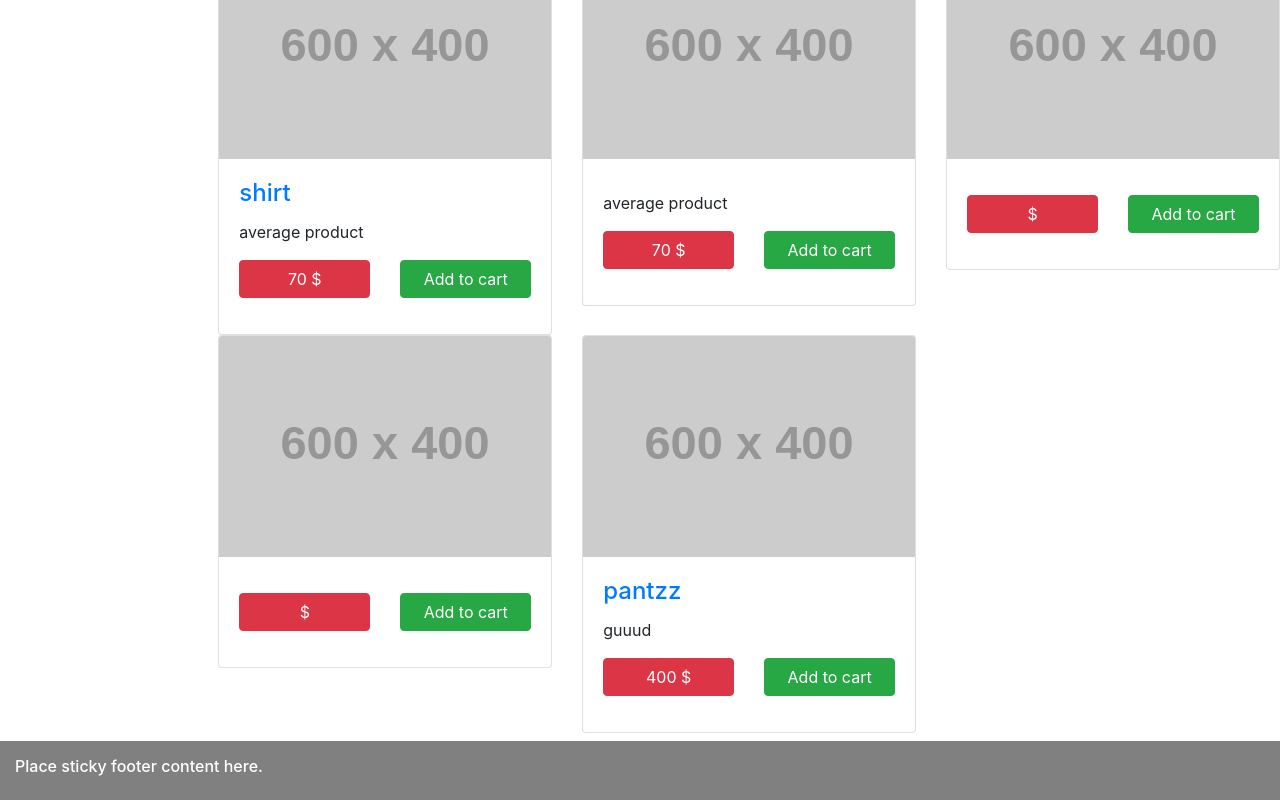
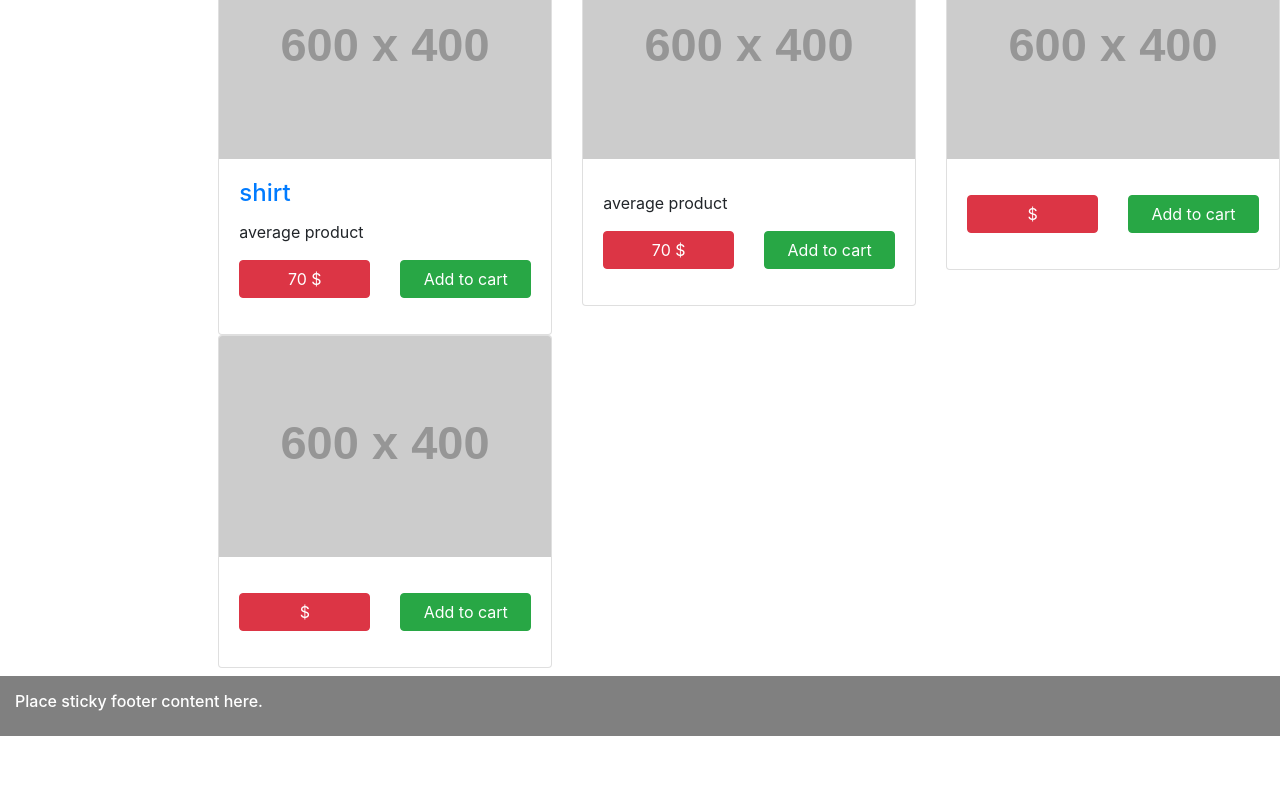
Before and after one commit to jimthomas1997/CRUD-angular, an Angular app in the folder crud/: page /products in a window 1280 px wide. Shown: the part 923-1723 px from the top of the page. After the commit the page ends 1659 px from the top, so only its background shows below. Built offline with nearby package versions, Linux system fonts and the light colour scheme; data requests are answered from the project's data file.

Commit message:
delete product done

```diff
--- a/crud/src/app/layout/sidebar/sidebar.component.html
+++ b/crud/src/app/layout/sidebar/sidebar.component.html
@@ -1,5 +1,6 @@
 <div class="sidebar">
     <a href="products">All Products</a>
+    <a href="products/create-products">Create Product</a>
     <div *ngFor="let cat of categoryList">
 
         <a href="products/category/{{cat.id}}">{{ cat.categoryName }}</a>
--- a/crud/src/app/products/delete-products/delete-products.component.ts
+++ b/crud/src/app/products/delete-products/delete-products.component.ts
@@ -1,5 +1,6 @@
 import { Component, OnInit } from '@angular/core';
 import { ActivatedRoute } from '@angular/router';
+import { ProductsService } from '../products.service';
 
 @Component({
   selector: 'app-delete-products',
@@ -8,12 +9,17 @@ import { ActivatedRoute } from '@angular/router';
 })
 export class DeleteProductsComponent implements OnInit {
 
-  productId=0;
-  constructor(private activatedRoute:ActivatedRoute) { }
+  productId = 0;
+  constructor(private activatedRoute: ActivatedRoute,
+              private productsService: ProductsService) { }
 
   ngOnInit(): void {
-    this.activatedRoute.params.subscribe(data=>{
-      this.productId=data.id
+    this.activatedRoute.params.subscribe(data => {
+      this.productId = data.id;
+
+      this.productsService.deleteProduct(this.productId).subscribe(deleteData => {
+          console.log('deleted');
+      });
     });
   }
 
--- a/crud/src/app/products/view-products/view-products.component.html
+++ b/crud/src/app/products/view-products/view-products.component.html
@@ -3,7 +3,8 @@
     <div class="card">
         <img class="card-img-top" src="https://dummyimage.com/600x400/55595c/fff" alt="Card image cap">
         <div class="card-body">
-            <a href="products/update-products/{{productId}}">Update Product</a>
+            <a href="products/update-products/{{productId}}">Update Product</a> |
+            <a href="products/delete-products/{{productId}}">Delete Product</a>
             <h4 class="card-title"><a href="product.html" title="View Product">{{productDetails.productName}}</a></h4>
             <p class="card-text">{{productDetails.description}}</p>
             <div class="row">
--- a/crud/src/assets/data/db.json
+++ b/crud/src/assets/data/db.json
@@ -1,12 +1,14 @@
 {
   "products": [
     {
-      "id": 1,
       "categoryId": 1,
       "productName": "shirt",
       "description": "good product",
       "rating": 5,
-      "price": 100
+      "price": 100,
+      "productimg": " ",
+      "isAvailable": 1,
+      "id": 1
     },
     {
       "id": 2,
@@ -81,17 +83,6 @@
       "product_available": 1,
       "product_price": "343",
       "id": 10
-    },
-    {
-      "categoryId": "2",
-      "productName": "pantzz",
-      "description": "guuud",
-      "rating": "2",
-      "price": "400",
-      "productimg": " ",
-      "isAvailable": 1,
-      "color": "red",
-      "id": 11
     }
   ],
   "comments": [
```
